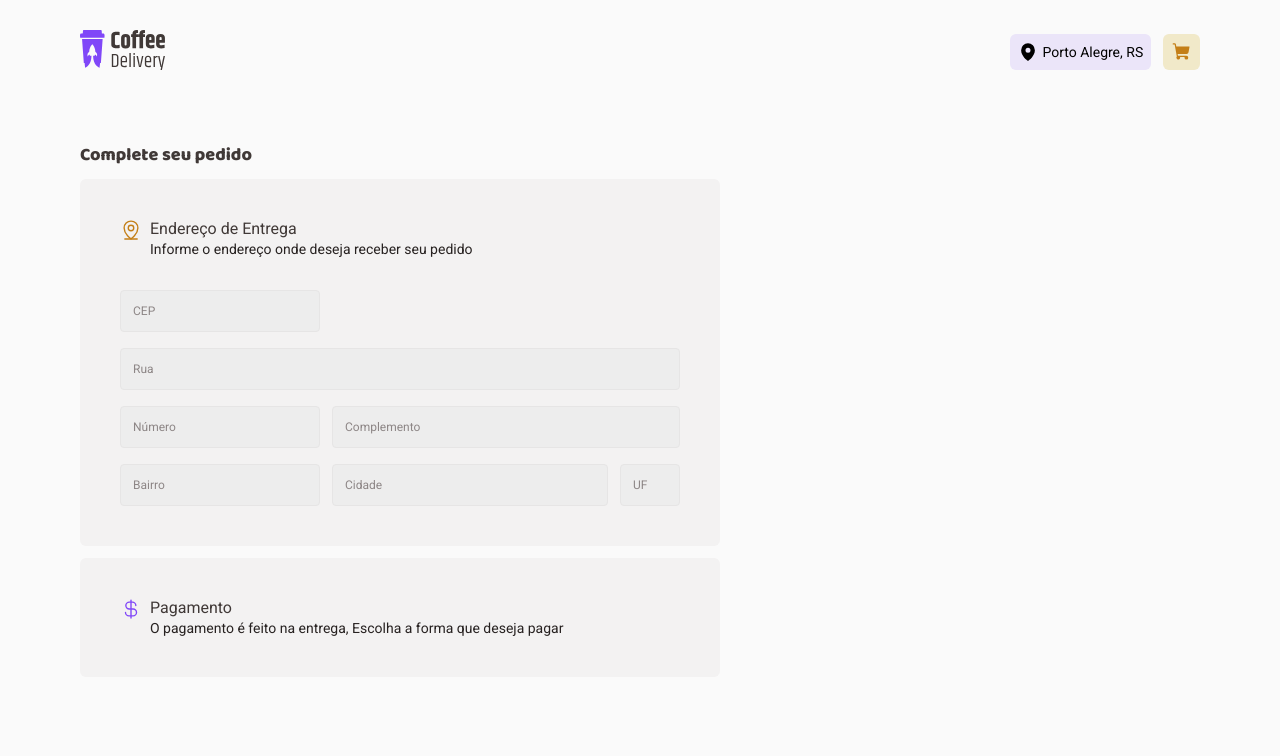
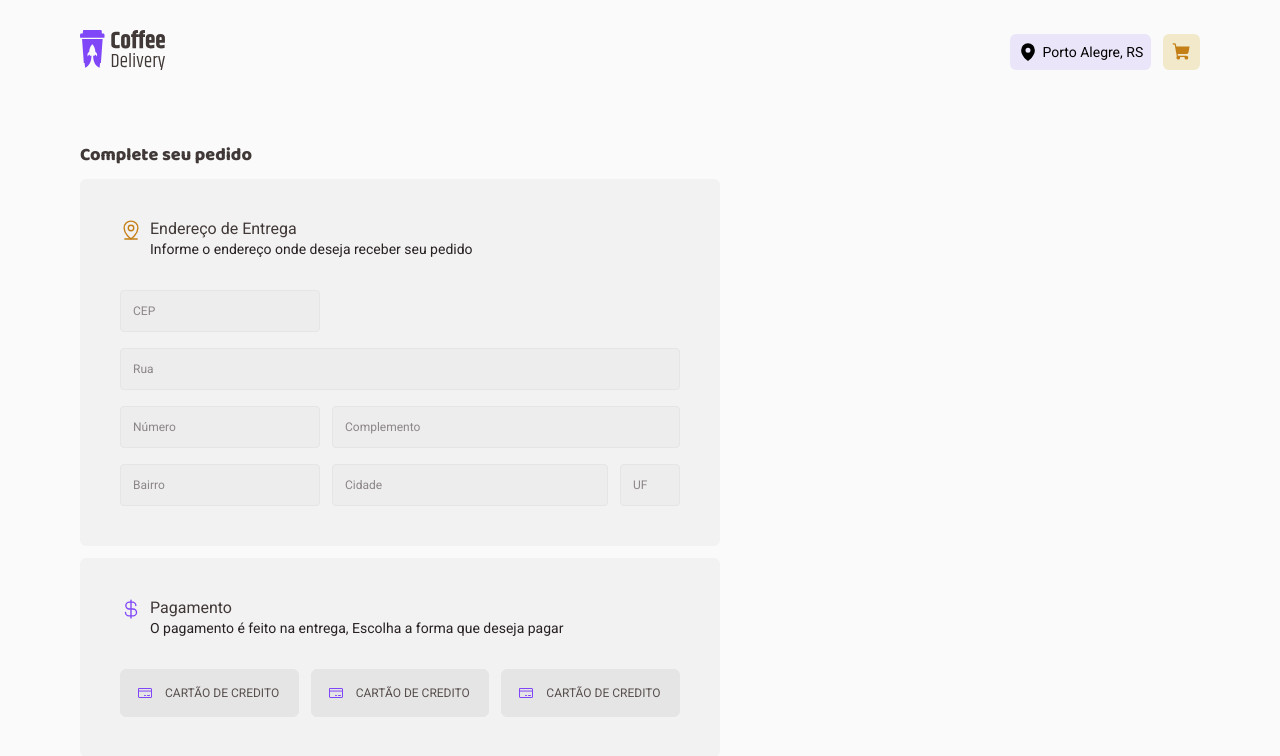
Before and after one commit to LucasLeiteDuarte/coffe-delivery, a React (Vite) app: page /CompleteOrder in a window 1280 px wide. Shown: the top 756 px of the page. Built offline with nearby package versions, Linux system fonts and the light colour scheme.

Commit message:
input button cartao de credito

```diff
--- a/src/pages/CompleteOrder/componentes/CompleteOrderForm/PaymantMethodOptions.tsx
+++ b/src/pages/CompleteOrder/componentes/CompleteOrderForm/PaymantMethodOptions.tsx
@@ -1,9 +1,12 @@
+import { PaymentMethodInput } from './../PaymentMethodInput/index';
 import { PaymentMethodOptiosContainer } from "./styles";
 
 export function PaymentMethodOptios() {
   return (
     <PaymentMethodOptiosContainer>
-
+      <PaymentMethodInput />
+      <PaymentMethodInput />
+      <PaymentMethodInput />
     </PaymentMethodOptiosContainer>
   )
 }
--- a/src/pages/CompleteOrder/componentes/CompleteOrderForm/index.tsx
+++ b/src/pages/CompleteOrder/componentes/CompleteOrderForm/index.tsx
@@ -3,6 +3,7 @@
 import { TitleText } from "../../../Home/components/intro/styles";
 import { SectionTitle } from "../SectionTitle/inde";
 import { AddresForm } from "./AddressForm";
+import { PaymentMethodOptios } from "./PaymantMethodOptions";
 import { CompleteOrderFormContainer, FormSectionContainer } from "./styles";
 
 export function CompleteOrderForm() {
@@ -28,7 +29,7 @@
           subtitle="O pagamento é feito na entrega, Escolha a forma que deseja pagar"
           icon={<CurrencyDollar color={colors["brand-purple"]} size={22} />}
         />
-
+        <PaymentMethodOptios />
       </FormSectionContainer>
     </CompleteOrderFormContainer>
   );
--- a/src/pages/CompleteOrder/componentes/CompleteOrderForm/styles.ts
+++ b/src/pages/CompleteOrder/componentes/CompleteOrderForm/styles.ts
@@ -37,6 +37,6 @@
 export const PaymentMethodOptiosContainer = styled.div `
   display: grid;
   grid-template-columns: repeat(3, 1fr); //repetir 3 colunas de 1fr
-  gap: 075rem;
+  gap: 0.75rem;
 
 `;
--- /dev/null
+++ b/src/pages/CompleteOrder/componentes/PaymentMethodInput/index.tsx
@@ -0,0 +1,11 @@
+import { CreditCard } from "phosphor-react";
+import { PaymentMethodContainer } from "./styles";
+
+export function PaymentMethodInput() {
+  return <PaymentMethodContainer>
+    <CreditCard size={16} />
+    Cartão de credito
+  </PaymentMethodContainer>
+
+
+}
--- /dev/null
+++ b/src/pages/CompleteOrder/componentes/PaymentMethodInput/styles.ts
@@ -0,0 +1,27 @@
+import styled from "styled-components";
+
+export const PaymentMethodContainer = styled.div`
+  padding: 0 1rem;
+  background: ${({theme})=> theme.colors["base-button"]};
+  color:${({theme})=> theme.colors["base-text"]};
+  display: flex;
+  align-items: center;
+  justify-content:flex-start;
+  gap: 0.75rem;
+  font-size: 0.75rem;
+  text-transform: uppercase;
+  border-radius: 6px;
+  height: 3rem;
+  border: 1px solid ${({theme})=> theme.colors["base-button"]};
+  transform: 0.4px;
+
+  svg{
+    color: ${({theme})=> theme.colors["brand-purple"]};
+  }
+
+  &:hover{
+    background: ${({theme})=> theme.colors["base-hover"]}
+  }
+
+  user-select: none;
+  `;
```
